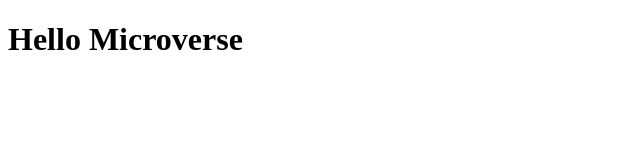
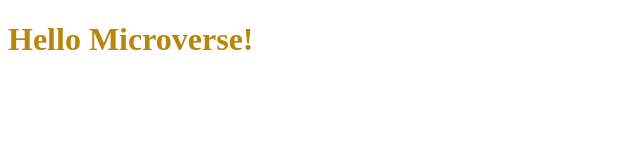
Before and after one commit to Fourteen98/Hello-Microverse, a website: page index.html in a window 1280 px wide. Shown: the whole page, without its empty margins (0-640 px from the left). Drawn offline with Linux system fonts and the light colour scheme.

Commit message:
updated style.css with h1 style

```diff
--- a/index.html
+++ b/index.html
@@ -4,9 +4,10 @@
     <meta charset="UTF-8">
     <meta http-equiv="X-UA-Compatible" content="IE=edge">
     <meta name="viewport" content="width=device-width, initial-scale=1.0">
+    <link rel="stylesheet" href="style.css">
     <title>Document</title>
 </head>
 <body>
-    <h1>Hello Microverse</h1>
+    <h1>Hello Microverse!</h1>
 </body>
 </html>
--- a/style.css
+++ b/style.css
@@ -0,0 +1,3 @@
+h1{
+    color:darkgoldenrod;
+}
```
